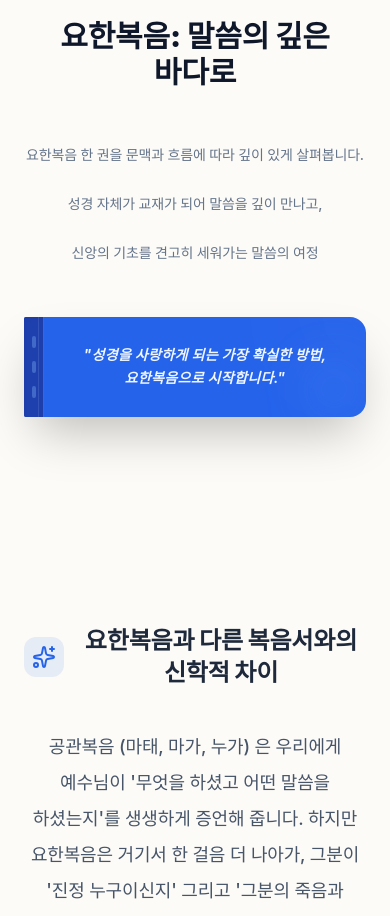
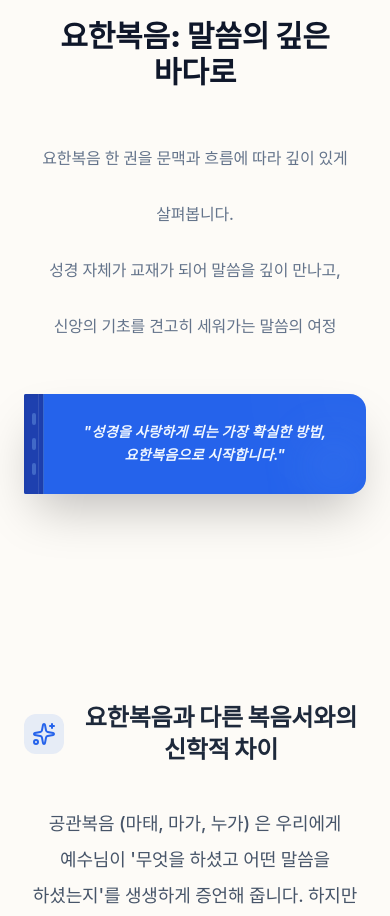
Before and after one commit to allaboutcan-pixel/thesentchurch, a React (Vite) app: page /ministry/bible in a window 390 px wide. Shown: the part 1020-1936 px from the top of the page. Built offline with nearby package versions, Linux system fonts and the light colour scheme; no server answers; the database is empty; a web font is replaced by a local one.

Commit message:
Refine Bible Study intro styling for mobile English view

```diff
--- a/src/pages/BibleStudy.jsx
+++ b/src/pages/BibleStudy.jsx
@@ -188,7 +188,7 @@ const BibleStudy = () => {
                             </h2>
                         </div>
 
-                        <div className={clsx("text-sm md:text-base text-slate-500 word-keep break-keep font-medium max-w-2xl mx-auto", isEnglish ? "leading-[4.5]" : "leading-[3.5]")}>
+                        <div className={clsx("text-base md:text-base text-slate-500 word-keep break-keep font-medium max-w-2xl mx-auto", isEnglish ? "leading-[2.2] md:leading-[4.5]" : "leading-[3.5]")}>
                             <p dangerouslySetInnerHTML={{ __html: t('bible.intro_desc') }} />
                         </div>
 
```
